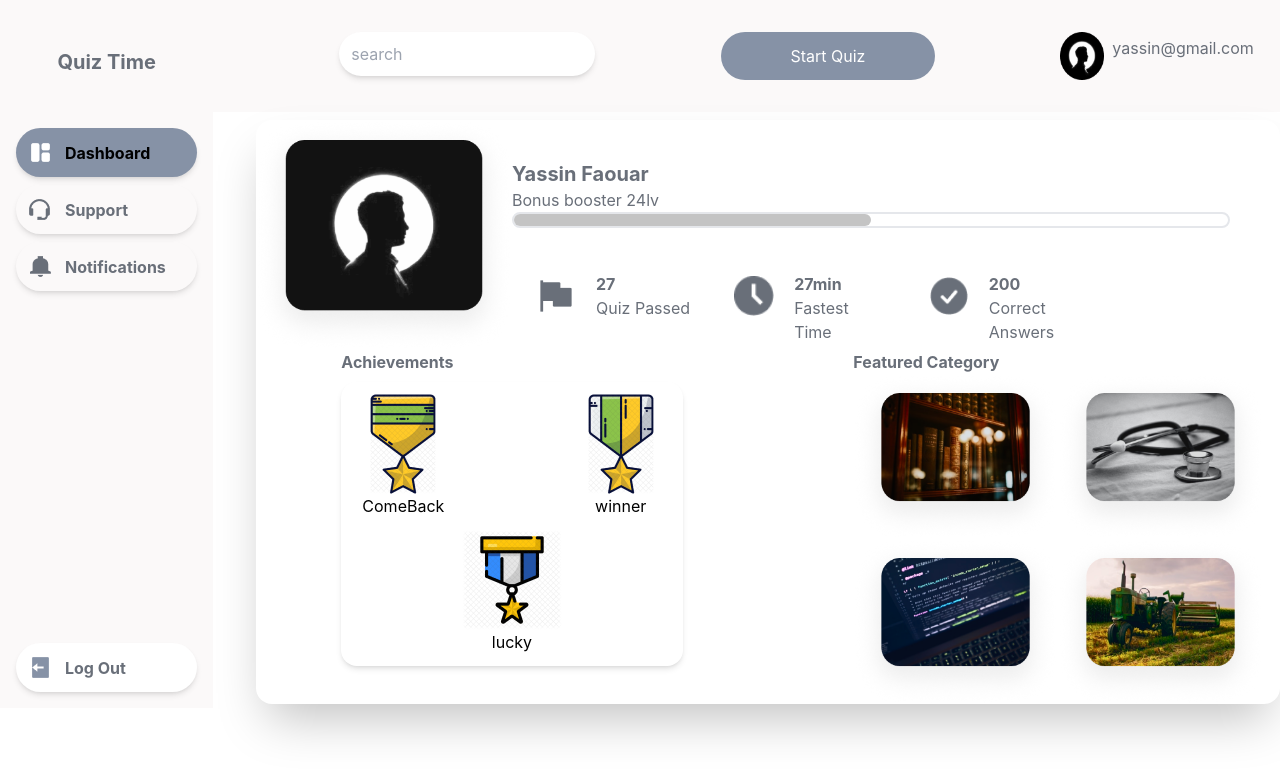
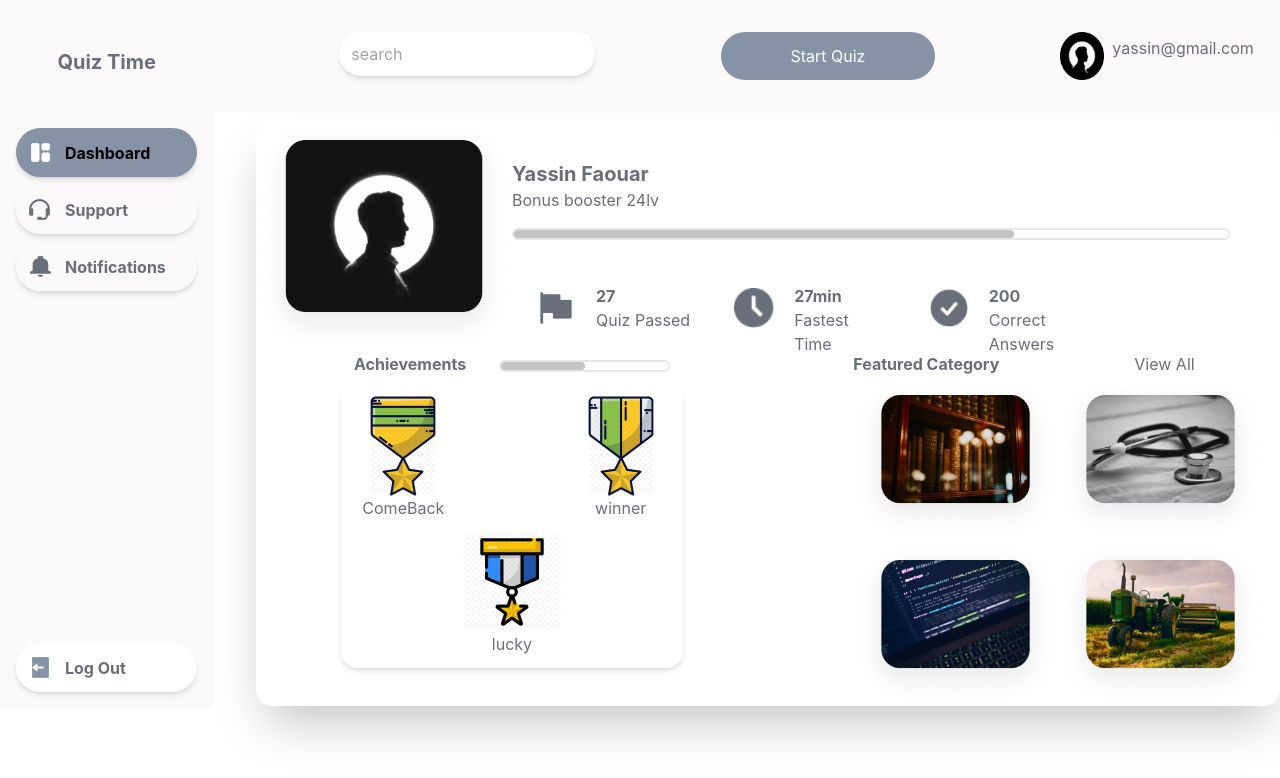
Before and after one commit to yassinops/Quiz-Game, a React (Create React App) app in the folder quiz-game/: page /dashboard in a window 1280 px wide. Shown: the top 778 px of the page. Built offline with nearby package versions, Linux system fonts and the light colour scheme.

Commit message:
finalizing dashboard
finalizing dashboard & starting topic component

```diff
--- a/quiz-game/src/App.js
+++ b/quiz-game/src/App.js
@@ -1,18 +1,19 @@
 import './App.css';
-import {Routes,Route} from "react-router-dom";
+import {Routes, Route} from "react-router-dom";
 import LoginForm from "./component/loginform";
 import Dashbord from "./component/dashbord";
 import Searchbar from "./component/searchbar";
 import Navbar from "./component/navbar";
+import Topics from "./component/topics";
 
 function App() {
     return (
         <Routes>
             <Route path="/" element={<LoginForm/>}/>
             <Route path="/dashboard" element={<Dashbord/>}/>
+            <Route path="topics" element={<Topics/>}/>
             <Route path="/search" element={<Searchbar/>}/>
             <Route path="/navbar" element={<Navbar/>}/>
-
         </Routes>
     );
 }
--- a/quiz-game/src/component/dashbord.jsx
+++ b/quiz-game/src/component/dashbord.jsx
@@ -14,8 +14,20 @@ import history from '../assets/hist.png';
 import medcin from '../assets/med.png';
 import technology from '../assets/texh.png';
 import agriculture from '../assets/agri.png';
+import NavigateWrapper from "./navigatewrapper";
+import {Link} from "react-router-dom";
 
 class Dashbord extends Component {
+
+    constructor(props) {
+        super(props);
+
+        this.state={
+        };
+    }
+    displayTopics=e=>{
+        this.props.navigate('/search');
+    }
     render() {
         return (
             <div className="  flex flex-col  ">
@@ -27,12 +39,12 @@ class Dashbord extends Component {
                         <div className="pt-10">
                             <h1 className="text-xl font-bold text-[#696F79]">Yassin Faouar</h1>
                             <p className=" text-[#696F79]">Bonus booster 24lv</p>
-                            <div className="w-full h-4 border-2 rounded-xl">
-                                <div className=" h-full bg-[#C4C4C4] rounded-xl" style={{width:'50%'}}></div>
+                            <div className="w-full h-3 border-2 rounded-xl mt-4">
+                                <div className=" h-full bg-[#C4C4C4] rounded-xl " style={{width: '70%'}}></div>
                             </div>
                             <div className="flex justify-between mt-6  mr-24 ">
                                 <div className="flex p-3 ">
-                                    <img src={flag} className="p-3"  alt={"flag"}/>
+                                    <img src={flag} className="p-3" alt={"flag"}/>
                                     <div className="p-2">
                                         <p className="font-bold text-[#696F79]">27</p>
                                         <p className=" text-[#696F79]">Quiz Passed</p>
@@ -57,36 +69,44 @@ class Dashbord extends Component {
                     </div>
                     <div className="flex justify-around">
                         <div className="w-1/3 ">
-                        <h1 className="text-[#696F79] font-bold">Achievements</h1>
+                            <div className="flex justify-around">
+                                <h1 className="text-[#696F79] font-bold">Achievements</h1>
+                                <div className="w-1/2 h-3 border-2 rounded-xl mt-2 ml-2  ">
+                                    <div className="h-full bg-[#C4C4C4] rounded-xl" style={{width: '50%'}}></div>
+                                </div>
+                            </div>
                             <div className="rounded-2xl shadow-md mb-5 pb-3">
                                 <div className=" flex justify-between mt-2 p-3">
                                     <div>
                                         <img src={back} alt={"badge"} className=""/>
-                                        <p className="text-center">ComeBack</p>
+                                        <p className="text-center text-[#696F79]">ComeBack</p>
                                     </div>
                                     <div>
                                         <img src={win} alt={"badge"} className=""/>
-                                        <p className="text-center">winner</p>
+                                        <p className="text-center text-[#696F79]">winner</p>
                                     </div>
                                 </div>
                                 <div className="flex justify-center">
                                     <div>
                                         <img src={luck} alt={"badge"} className=""/>
-                                        <p className="text-center">lucky</p>
+                                        <p className="text-center text-[#696F79]">lucky</p>
                                     </div>
                                 </div>
                             </div>
                         </div>
                         <div className=" w-1/3 ">
-                            <h1 className="text-[#696F79] font-bold">Featured Category</h1>
+                            <div className="flex justify-between">
+                                <h1 className="text-[#696F79] font-bold">Featured Category</h1>
+                                <Link to="/topics" className="text-[#696F79]">View All</Link>
+                            </div>
                             <div className=" w-full">
                                 <div className=" flex ">
-                                    <img src={history} className="w-1/2" style={{width:'60%'}} alt={"rectangle"}/>
-                                    <img src={medcin} className="w-1/2" style={{width:'60%'}} alt={"rectangle"}/>
+                                    <img src={history} className="w-1/2" style={{width: '60%'}} alt={"rectangle"}/>
+                                    <img src={medcin} className="w-1/2" style={{width: '60%'}} alt={"rectangle"}/>
                                 </div>
                                 <div className=" flex">
-                                    <img src={technology} className="w-1/2"  style={{width:'60%'}} alt={"rectangle"}/>
-                                    <img src={agriculture} className="w-1/2" style={{width:'60%'}} alt={"rectangle"}/>
+                                    <img src={technology} className="w-1/2" style={{width: '60%'}} alt={"rectangle"}/>
+                                    <img src={agriculture} className="w-1/2" style={{width: '60%'}} alt={"rectangle"}/>
                                 </div>
                             </div>
                         </div>
@@ -97,4 +117,4 @@ class Dashbord extends Component {
     }
 }
 
-export default Dashbord;
+export default NavigateWrapper(Dashbord);
--- /dev/null
+++ b/quiz-game/src/component/topics.jsx
@@ -0,0 +1,17 @@
+import React, {Component} from "react";
+
+class Topics extends Component{
+
+    render(){
+        return (
+            <div className="">
+                <h1 className=" text-xl font-bold text-[#696F79]">Select Topics</h1>
+            </div>
+
+        );
+    };
+
+}
+
+
+export default Topics;
```
Lines whose indentation alone changed are shown as unchanged.
